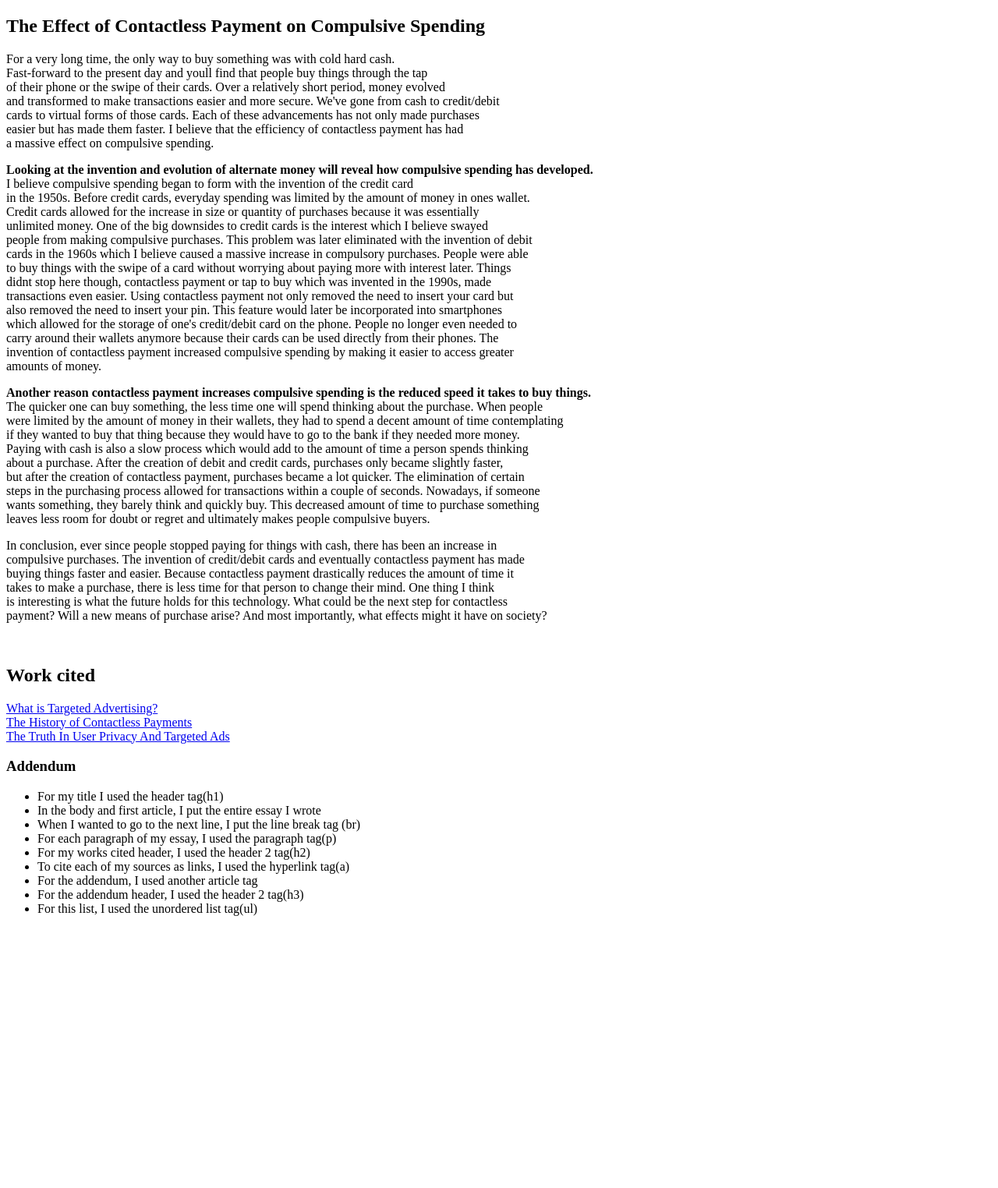
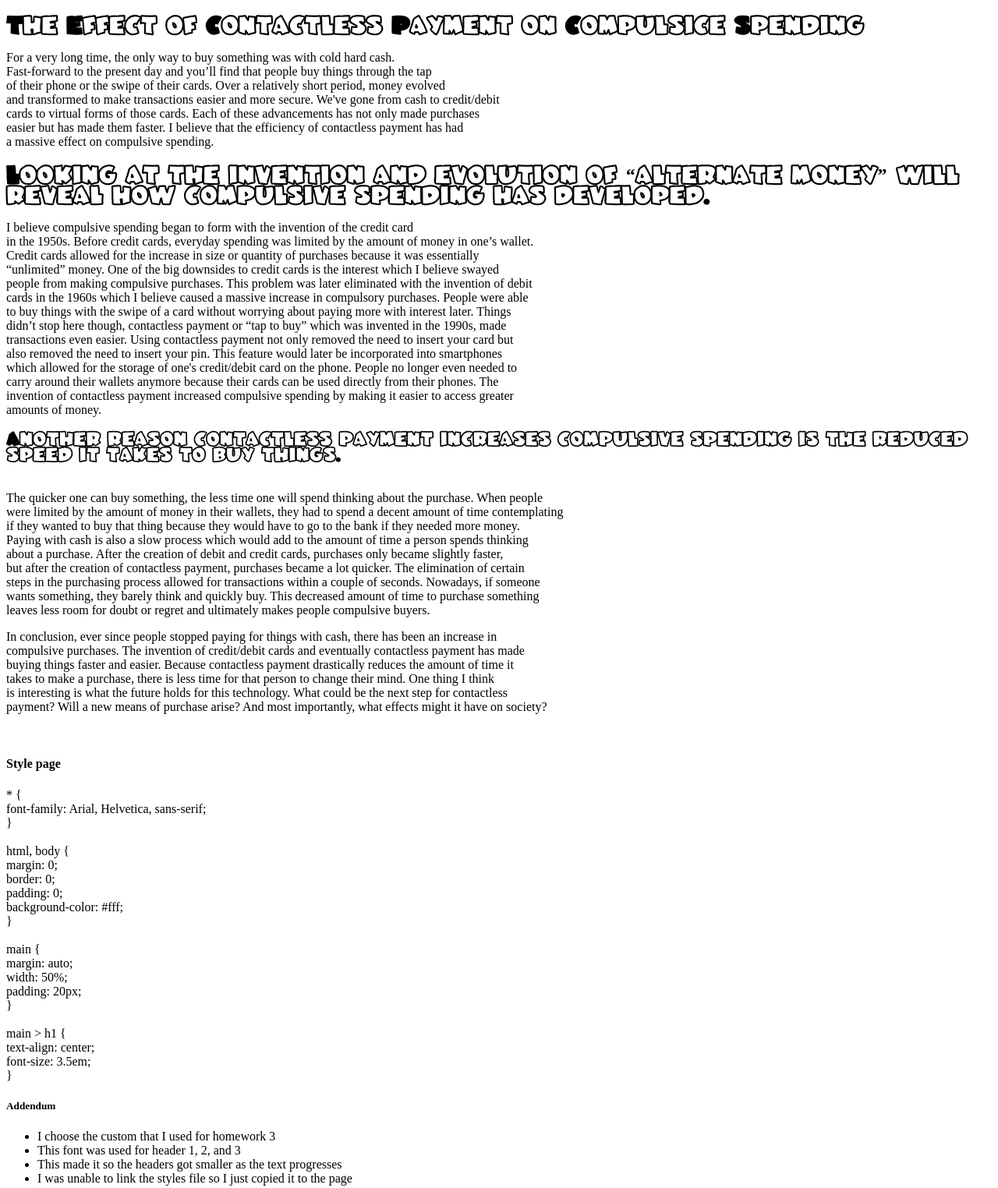
Before and after one commit to Joseph-Laity/CS212_Lab1, a website: page src/homework/index.html in a window 1280 px wide. Shown: the whole page at 78% size. Before the commit the page ends 1191 px from the top, so only its background shows below. Drawn offline with Linux system fonts and the light colour scheme.

Commit message:
Update index.html

```diff
--- a/src/homework/index.html
+++ b/src/homework/index.html
@@ -1,15 +1,29 @@
 <!DOCTYPE html>
 <html>
 	<head>
-		<title>Homework 2</title>
-	</head>
+		<style>
+			@font-face { font-family: NewFont; src: url('JUNEBUG.TTF'); }
 
+
+			h1 {
+				font-family : NewFont
+			}
+
+			h2 {
+				font-family: NewFont
+			}
+
+			h3 {
+				font-family:NewFont
+			}
+		</style>
+    </head>
 	<body>
 		<article>
-			<h1>The Effect of Contactless Payment on Compulsive Spending</h1>
+			<h1>The Effect of Contactless Payment on Compulsice Spending</h1>
 			<p>
 				For a very long time, the only way to buy something was with cold hard cash.<br>
-				Fast-forward to the present day and youll find that people buy things through the tap<br>
+				Fast-forward to the present day and you’ll find that people buy things through the tap<br>
 				of their phone or the swipe of their cards. Over a relatively short period, money evolved<br>
 				and transformed to make transactions easier and more secure. We've gone from cash to credit/debit<br>
 				cards to virtual forms of those cards. Each of these advancements has not only made purchases<br>
@@ -18,15 +32,15 @@
 			</p>
 
 			<p>
-				<b>Looking at the invention and evolution of alternate money will reveal how compulsive spending has developed.</b><br>
+				<h2>Looking at the invention and evolution of “alternate money” will reveal how compulsive spending has developed.<br></h2>
 				I believe compulsive spending began to form with the invention of the credit card<br>
-				in the 1950s. Before credit cards, everyday spending was limited by the amount of money in ones wallet.<br>
+				in the 1950s. Before credit cards, everyday spending was limited by the amount of money in one’s wallet.<br>
 				Credit cards allowed for the increase in size or quantity of purchases because it was essentially<br>
-				unlimited money. One of the big downsides to credit cards is the interest which I believe swayed<br>
+				“unlimited” money. One of the big downsides to credit cards is the interest which I believe swayed<br>
 				people from making compulsive purchases. This problem was later eliminated with the invention of debit<br>
 				cards in the 1960s which I believe caused a massive increase in compulsory purchases. People were able<br>
 				to buy things with the swipe of a card without worrying about paying more with interest later. Things<br>
-				didnt stop here though, contactless payment or tap to buy which was invented in the 1990s, made<br>
+				didn’t stop here though, contactless payment or “tap to buy” which was invented in the 1990s, made<br>
 				transactions even easier. Using contactless payment not only removed the need to insert your card but<br>
 				also removed the need to insert your pin. This feature would later be incorporated into smartphones<br>
 				which allowed for the storage of one's credit/debit card on the phone. People no longer even needed to<br>
@@ -36,7 +50,7 @@
 			</p>
 
 			<p>
-				<b>Another reason contactless payment increases compulsive spending is the reduced speed it takes to buy things.</b><br>
+				<h3>Another reason contactless payment increases compulsive spending is the reduced speed it takes to buy things.</h3><br>
 				The quicker one can buy something, the less time one will spend thinking about the purchase. When people<br>
 				were limited by the amount of money in their wallets, they had to spend a decent amount of time contemplating<br>
 				if they wanted to buy that thing because they would have to go to the bank if they needed more money.<br>
@@ -57,32 +71,45 @@
 				payment? Will a new means of purchase arise? And most importantly, what effects might it have on society?<br>
 			</p>
 			<br>
-			<h2>
-				Work cited
-			</h2>
 
-			<p>
-				<a href = "https://www.adroll.com/blog/what-is-targeted-advertising#:~:text=Targeted%20advertisements%20rely%20on%20data,who%20are%20unlikely%20to%20convert."> What is Targeted Advertising?</a><br>
-				<a href = "https://www.globalpaymentsintegrated.com/en-us/blog/2020/09/15/the-history-of-contactless-payments"> The History of Contactless Payments</a><br>
-				<a href = "https://www.forbes.com/sites/forbestechcouncil/2022/02/24/the-truth-in-user-privacy-and-targeted-ads/?sh=5da71b9a355e"> The Truth In User Privacy And Targeted Ads</a><br>
-			</p>
 		</article>
 
+		<h4>Style page</h4>
+		<p>
+		* {<br>
+		  font-family: Arial, Helvetica, sans-serif;<br>
+		}<br>
+		<br>
+		html, body {<br>
+			margin: 0;<br>
+			border: 0;<br>
+			padding: 0;<br>
+			background-color: #fff;<br>
+		}<br>
+		<br>
+		main {<br>
+			margin: auto;<br>
+			width: 50%;<br>
+			padding: 20px;<br>
+		}<br>
+		<br>
+		main > h1 {<br>
+			text-align: center;<br>
+			font-size: 3.5em;<br>
+		}<br>
+		</p>
+
 		<article>
-			<h3>
+			<h5>
 				Addendum
-			</h3>
+			</h5>
 
 			<ul>
-				<li>For my title I used the header tag(h1)</li>
-				<li>In the body and first article, I put the entire essay I wrote</li>
-				<li>When I wanted to go to the next line, I put the line break tag (br)</li>
-				<li>For each paragraph of my essay, I used the paragraph tag(p)</li>
-				<li>For my works cited header, I used the header 2 tag(h2)</li>
-				<li>To cite each of my sources as links, I used the hyperlink tag(a)</li>
-				<li>For the addendum, I used another article tag</li>
-				<li>For the addendum header, I used the header 2 tag(h3)</li>
-				<li>For this list, I used the unordered list tag(ul)</li>
+				<li>I choose the custom that I used for homework 3</li>
+				<li>This font was used for header 1, 2, and 3</li>
+				<li>This made it so the headers got smaller as the text progresses</li>
+				<li>I was unable to link the styles file so I just copied it to the page</li>
+
 			</ul>
 		</article>
 	</body>
```
